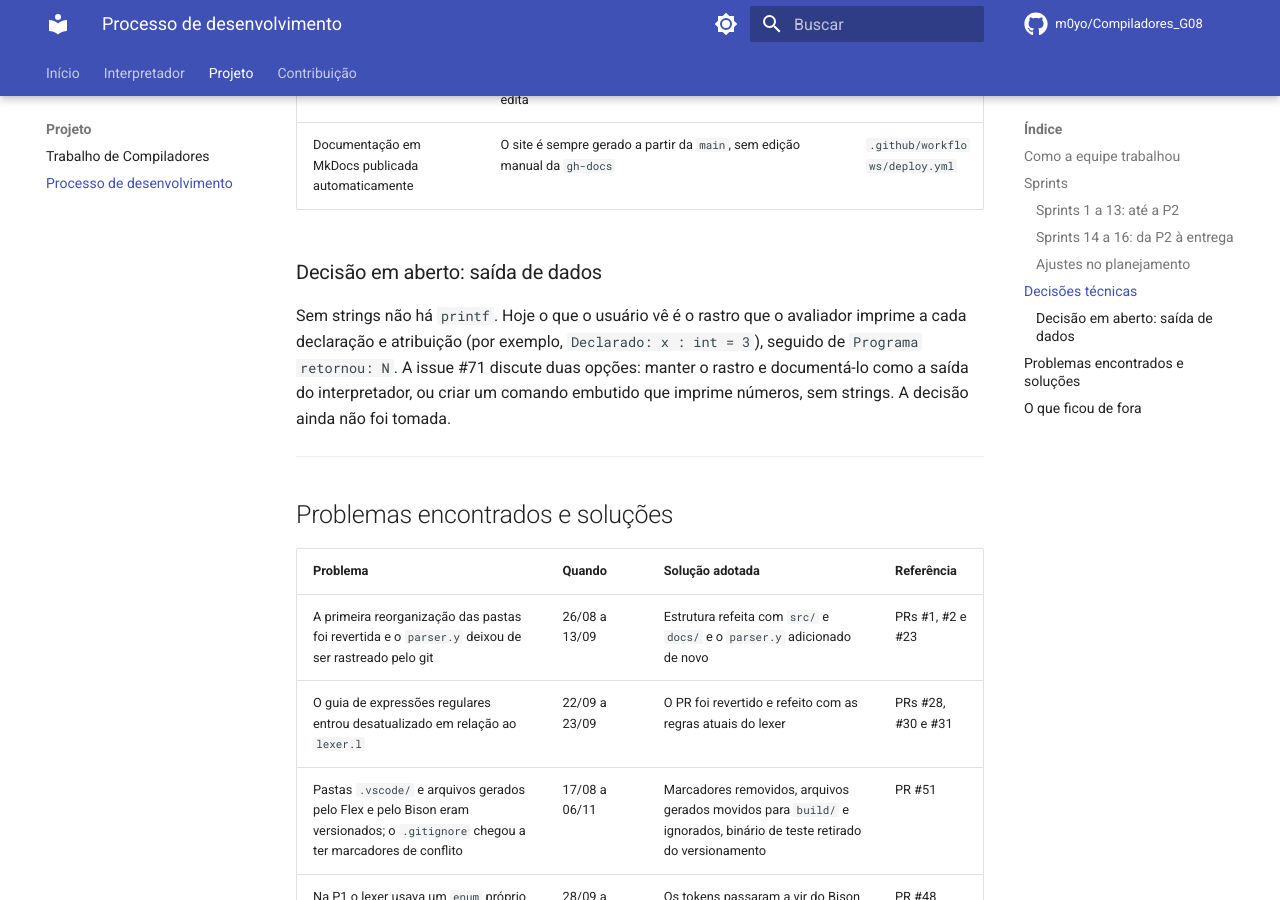
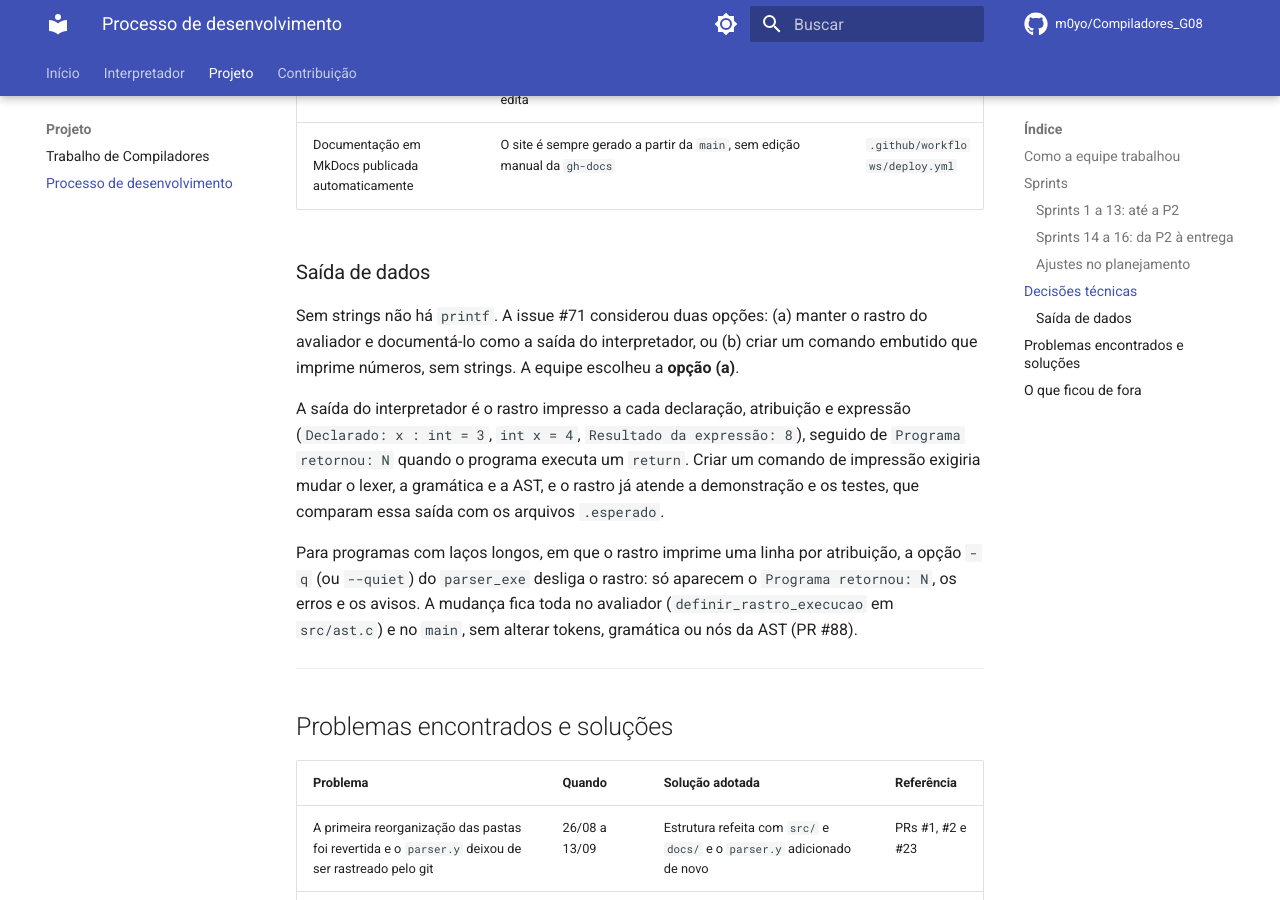
Before and after one commit to m0yo/Compiladores_G08, an MkDocs documentation site: the page built from docs/processo.md, in a window 1280 px wide and 900 px high, scrolled down 5480 px. Built offline with MkDocs 1.6.1 and Material for MkDocs 9.7.7, drawn with Linux system fonts in a browser that asks for light colours; comment, search, counter and statistics services are not loaded.

Commit message:
📚 docs: registrar a decisão da saída de dados no processo.md
Troca a seção "Decisão em aberto: saída de dados" pela decisão tomada na
issue #71: opção (a), o rastro do avaliador é a saída do interpretador, e
a opção -q/--quiet o desliga para laços longos (PR #88).

```diff
--- a/docs/processo.md
+++ b/docs/processo.md
@@ -76,9 +76,13 @@ As sprints vão de terça a segunda, de modo que cada uma termina antes da revis
 | Arquivos gerados fora do git | `lex.yy.c`, `parser.tab.*` e binários vão para `build/`, que é ignorado; evita conflitos em arquivos que ninguém edita | `.gitignore`, `Makefile` |
 | Documentação em MkDocs publicada automaticamente | O site é sempre gerado a partir da `main`, sem edição manual da `gh-docs` | `.github/workflows/deploy.yml` |
 
-### Decisão em aberto: saída de dados
+### Saída de dados
 
-Sem strings não há `printf`. Hoje o que o usuário vê é o rastro que o avaliador imprime a cada declaração e atribuição (por exemplo, `Declarado: x : int = 3`), seguido de `Programa retornou: N`. A issue #71 discute duas opções: manter o rastro e documentá-lo como a saída do interpretador, ou criar um comando embutido que imprime números, sem strings. A decisão ainda não foi tomada.
+Sem strings não há `printf`. A issue #71 considerou duas opções: (a) manter o rastro do avaliador e documentá-lo como a saída do interpretador, ou (b) criar um comando embutido que imprime números, sem strings. A equipe escolheu a **opção (a)**.
+
+A saída do interpretador é o rastro impresso a cada declaração, atribuição e expressão (`Declarado: x : int = 3`, `int x = 4`, `Resultado da expressão: 8`), seguido de `Programa retornou: N` quando o programa executa um `return`. Criar um comando de impressão exigiria mudar o lexer, a gramática e a AST, e o rastro já atende a demonstração e os testes, que comparam essa saída com os arquivos `.esperado`.
+
+Para programas com laços longos, em que o rastro imprime uma linha por atribuição, a opção `-q` (ou `--quiet`) do `parser_exe` desliga o rastro: só aparecem o `Programa retornou: N`, os erros e os avisos. A mudança fica toda no avaliador (`definir_rastro_execucao` em `src/ast.c`) e no `main`, sem alterar tokens, gramática ou nós da AST (PR #88).
 
 ---
 
```
